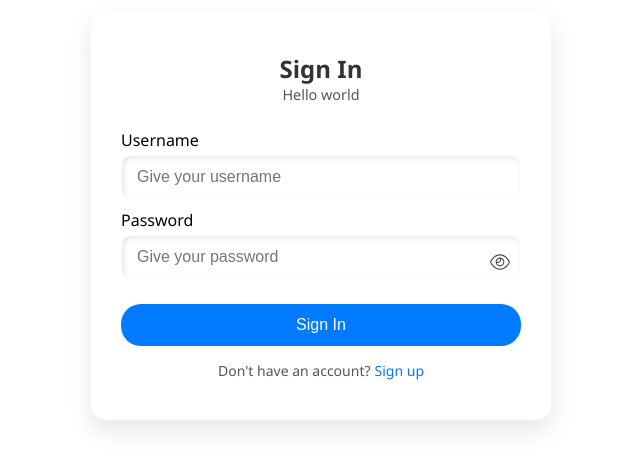
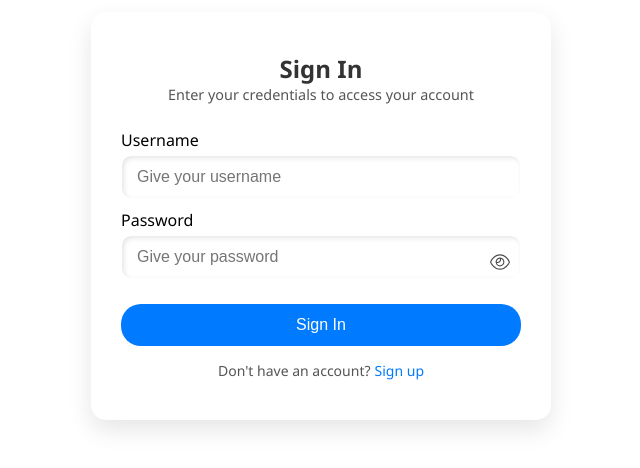
Before and after one commit to abhayraj08/ChatterBox, a React (Vite) app in the folder frontend/: page /signin in a window 1280 px wide. Shown: the part 184-652 px from the top of the page, without its empty margins (319-959 px from the left). Built offline with nearby package versions, Linux system fonts and the light colour scheme.

Commit message:
Fix signin page

```diff
--- a/frontend/src/pages/SignIn.jsx
+++ b/frontend/src/pages/SignIn.jsx
@@ -38,7 +38,7 @@ export default function SignIn() {
         <div className="card">
           {flash && <FlashMessage message={flash} onClose={() => setFlash(null)} />}
           <h2 className="title">Sign In</h2>
-          <p className="title-subtext">Hello world</p>
+          <p className="title-subtext">Enter your credentials to access your account</p>
 
           <form onSubmit={handleSignin} className="form">
             <div className="form-group">
```
